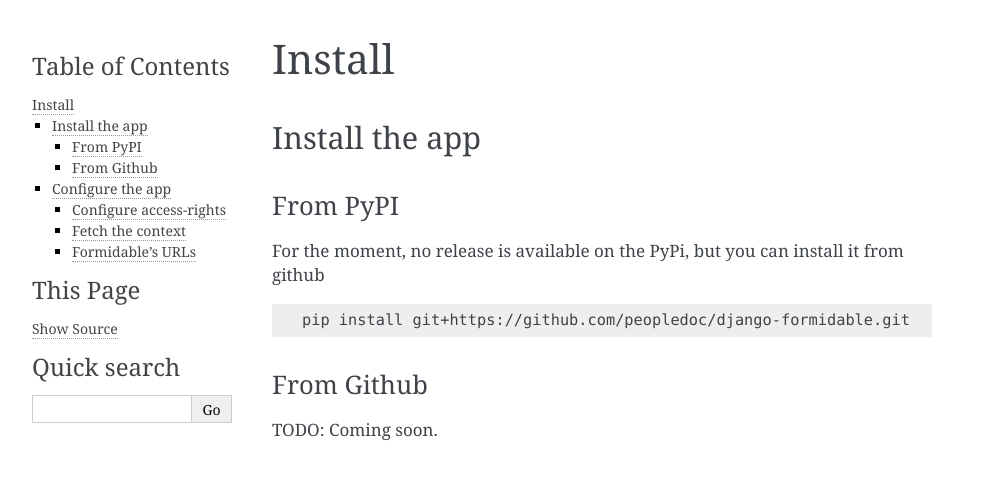
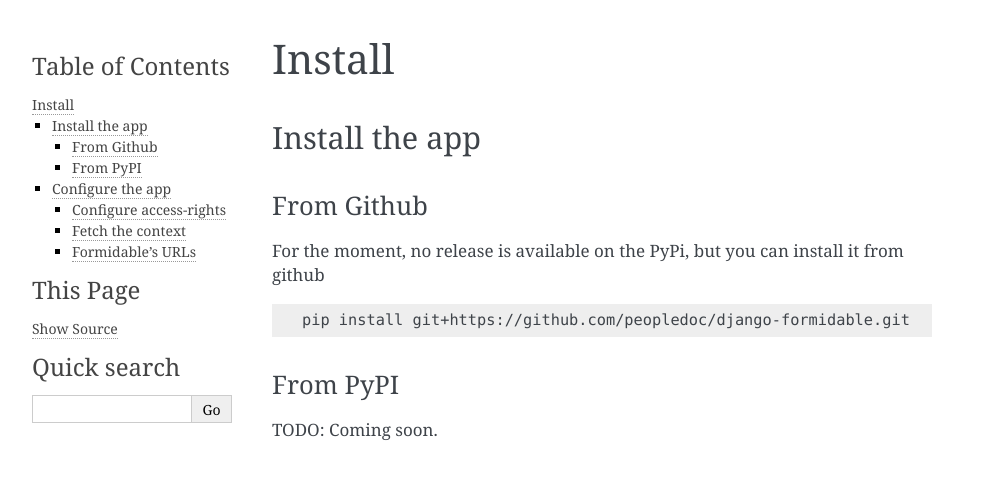
Before and after one commit to peopledoc/django-formidable, a Sphinx documentation site: the page built from doc/source/install.rst, in a window 1280 px wide. Shown: the top 479 px of the page, without its empty margins (148-1141 px from the left). Built offline with Sphinx 7.4.7, drawn with Linux system fonts in a browser that asks for light colours; part of the change alters nothing that is shown.

```diff
--- a/doc/source/install.rst
+++ b/doc/source/install.rst
@@ -4,8 +4,9 @@ Install
 Install the app
 ===============
 
-From PyPI
----------
+
+From Github
+-----------
 
 For the moment, no release is available on the PyPi, but you can install it from github
 
@@ -14,8 +15,8 @@ For the moment, no release is available on the PyPi, but you can install it from
     pip install git+https://github.com/peopledoc/django-formidable.git
 
 
-From Github
------------
+From PyPI
+---------
 
 TODO: Coming soon.
 
```
